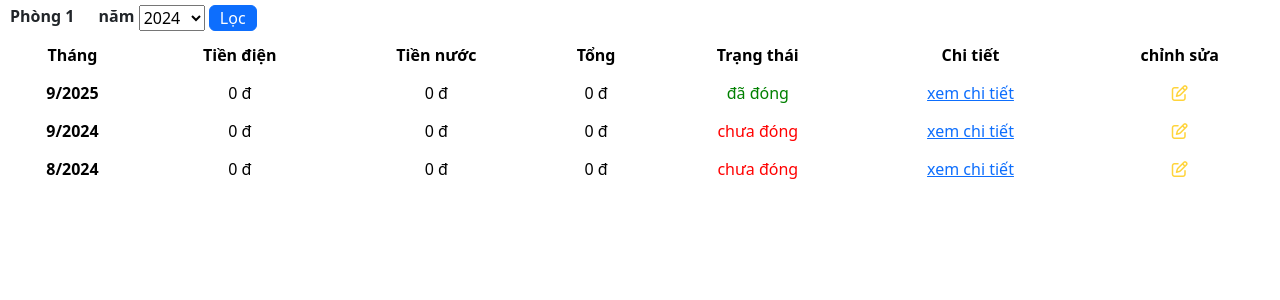
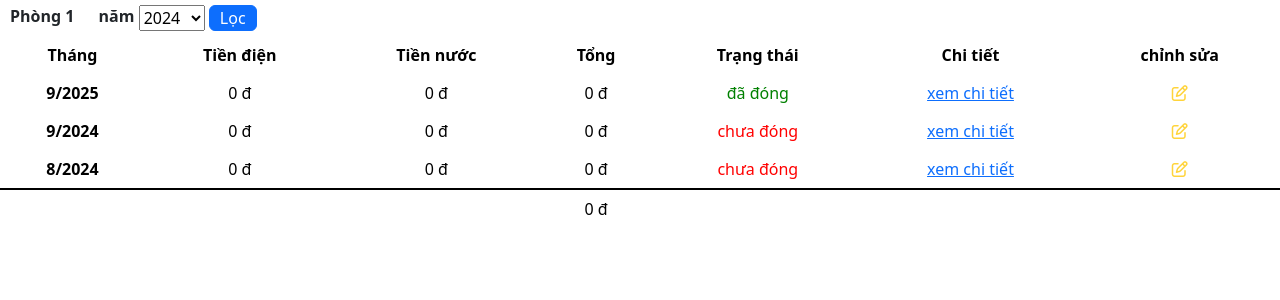
Before and after one commit to haihs-github/my-house, a Django app: page /home/phong/1/ in a window 1280 px wide. Shown: the part 48-348 px from the top of the page. Run offline with Django 4.2, Linux system fonts and the light colour scheme; data comes from the database, SQL or seed files in the repository; some libraries are stand-ins or nearby versions.

Commit message:
add tong

```diff
--- a/myHouse/templates/phong.html
+++ b/myHouse/templates/phong.html
@@ -54,6 +54,17 @@
 			</td>
 		</tr>
 		{% endfor %}
+		<tr style="border-top: 2px solid black">
+			<th class="text-align-center" scope="row"></th>
+			<td class="text-align-center"></td>
+			<td class="text-align-center"></td>
+			<td class="text-align-center">{{tong}} đ</td>
+			<td class="text-align-center" style="color: red"></td>
+			<td class="text-align-center" style="color: green">
+			</td>
+			<td class="text-align-center">
+			</td>
+		</tr>
 	</tbody>
 </table>
 {% endblock %}
--- a/myHouse/views.py
+++ b/myHouse/views.py
@@ -34,6 +34,10 @@ def phong(request, id):
 	thang = int(datetime.now().month)
 	nam = int(datetime.now().year)
 	nams = []
+	tong = 0
+	for x in congnos:
+		if x.trangthai == False:
+			tong = tong + x.tong
 	for x in congnos:
 		if getnam(x.thang) not in nams:
 			nams.append(getnam(x.thang))
@@ -41,6 +45,9 @@ def phong(request, id):
 	if request.method == "POST":
 		newnam = request.POST['nam']
 		newcongnos = getcongnobythangnam(congnos, newnam)
+		for x in newcongnos:
+			if x.trangthai == False:
+				tong = tong + x.tong
 		context = {
 			'phong': phong,
 			'congnos': newcongnos,
@@ -48,6 +55,7 @@ def phong(request, id):
 			'thang': thang,
 			'nam': newnam,
 			'nams': nams,
+			'tong': tong,
 		}
 		return render(request, 'phong.html', context)
 	context = {
@@ -57,5 +65,6 @@ def phong(request, id):
 		'thang': thang,
 		'nam': nam,
 		'nams': nams,
+		'tong': tong,
 	}
 	return render(request, 'phong.html', context)
```
